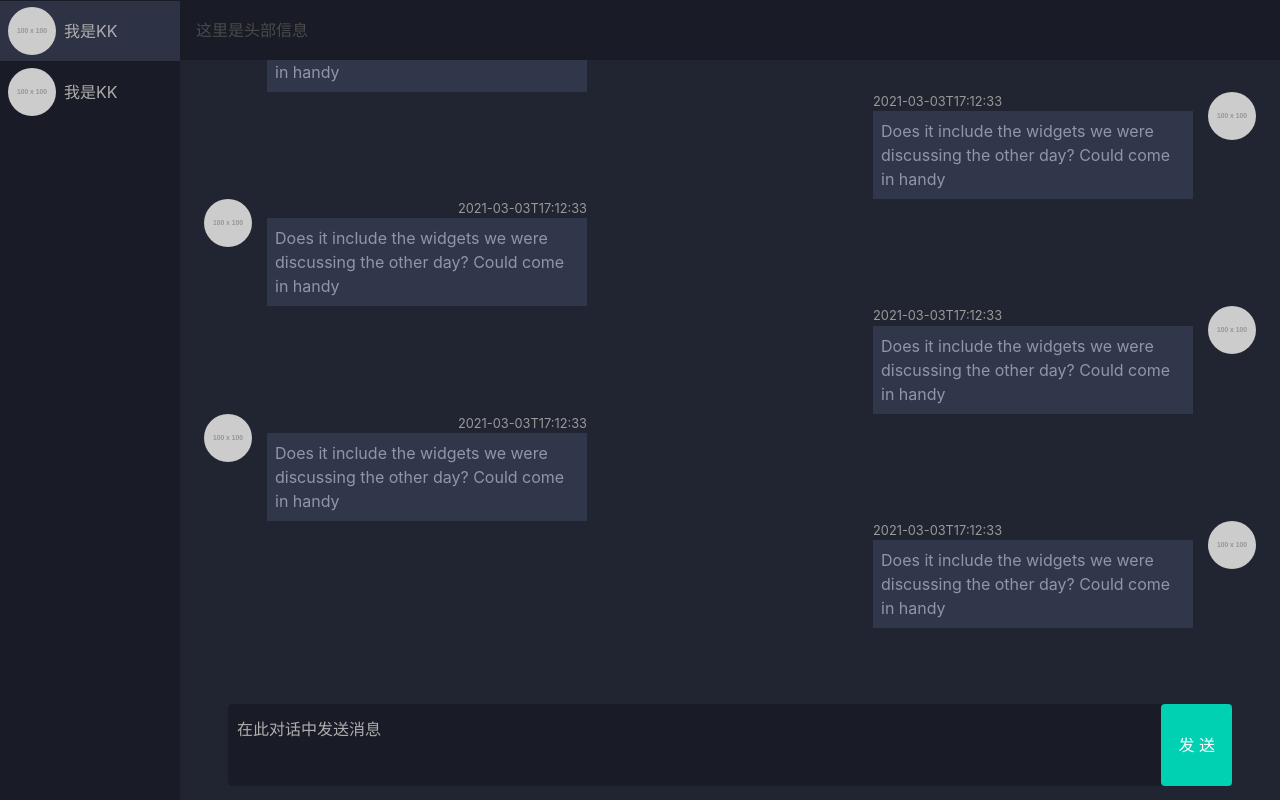
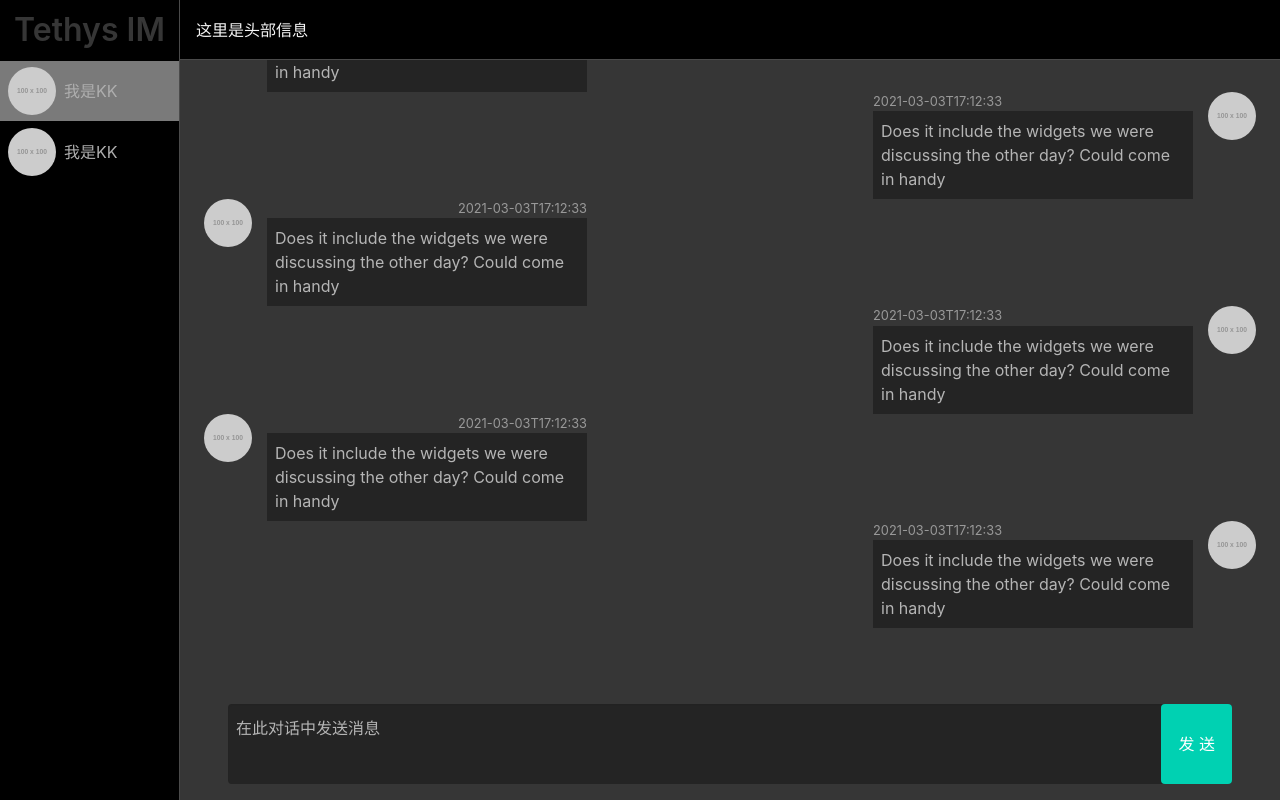
Before and after one commit to chenfeng107/alibaba, a Vue app in the folder tethys-web/: page / in a window 1280 px wide. Built offline with nearby package versions, Linux system fonts and the light colour scheme.

Commit message:
完善布局

```diff
--- a/tethys-web/index.html
+++ b/tethys-web/index.html
@@ -6,7 +6,7 @@
     <meta name="viewport" content="width=device-width, initial-scale=1.0" />
     <title>Tethys IM</title>
   </head>
-  <body>
+  <body class="has-background-dark has-text-light">
     <div id="app"></div>
     <script type="module" src="/src/main.ts"></script>
   </body>
--- a/tethys-web/src/App.vue
+++ b/tethys-web/src/App.vue
@@ -3,6 +3,9 @@
     <div class="chat-inner">
       <div class="chat-top px-4">这里是头部信息</div>
       <div class="chat-left">
+        <div class="has-text-centered py-3">
+          <h1 class="title">Tethys IM</h1>
+        </div>
         <chat-session-list></chat-session-list>
       </div>
       <div class="chat-right">
@@ -40,7 +43,6 @@ export default defineComponent({
   height: 100%;
   max-height: 100vh;
   overflow: hidden;
-  transition: 0.3s;
 }
 
 .chat-container .chat-inner {
@@ -55,13 +57,11 @@ export default defineComponent({
   left: var(--chat-left-width);
   width: calc(100% - var(--chat-left-width));
   height: var(--chat-top-height);
-  background: #191c26;
-  border-bottom: 1px solid #191c26;
   display: flex;
   justify-content: space-between;
   align-items: center;
-  z-index: 9;
-  transition: 0.3s;
+  background: var(--black);
+  border-bottom: 1px solid var(--grey-dark);
 }
 
 .chat-container .chat-left {
@@ -70,9 +70,8 @@ export default defineComponent({
   left: 0;
   width: var(--chat-left-width);
   height: 100%;
-  z-index: 10;
-  background: #191c26;
-  transition: 0.3s;
+  background: var(--black);
+  border-right: 1px solid var(--grey-dark);
 }
 
 .chat-container .chat-right {
@@ -81,8 +80,6 @@ export default defineComponent({
   left: var(--chat-left-width);
   height: calc(100% - var(--chat-top-height));
   width: calc(100% - var(--chat-left-width));
-  background: #212532;
-  transition: 0.3s;
 }
 
 .chat-container .chat-msg-body {
@@ -100,8 +97,6 @@ export default defineComponent({
   left: var(--chat-left-width);
   width: calc(100% - var(--chat-left-width));
   height: var(--chat-action-height);
-  background: #212532;
   z-index: 1;
-  transition: 0.3s;
 }
 </style>
--- a/tethys-web/src/components/ChatAction.vue
+++ b/tethys-web/src/components/ChatAction.vue
@@ -2,7 +2,7 @@
   <div class="control">
     <textarea
       placeholder="在此对话中发送消息"
-      class="textarea p-2"
+      class="textarea p-2 send-msg-input"
       rows="2"
     ></textarea>
     <div class="toolbar">
@@ -20,29 +20,24 @@ export default defineComponent({
 
 <style scoped>
 .control {
+  position: relative;
   box-sizing: border-box;
   clear: both;
   font-size: 1rem;
-  position: relative;
   text-align: inherit;
 }
 
-.control textarea {
-  background: #191c26;
-  border-color: #191c26;
-  color: #aeaeae;
-}
-
-textarea::placeholder {
-  color: #aeaeae;
-}
-
-.textarea {
+.send-msg-input {
   resize: none;
   height: 100%;
   line-height: 2;
-  box-shadow: none !important;
-  transition: 0.3s;
+  background: var(--black-ter);
+  border: var(--black-ter);
+  color: var(--grey-light);
+}
+
+.control .send-msg-input::placeholder {
+  color: var(--grey-light);
 }
 
 .toolbar {
--- a/tethys-web/src/components/ChatMessageList.vue
+++ b/tethys-web/src/components/ChatMessageList.vue
@@ -150,10 +150,6 @@ export default defineComponent({
   width: 8px !important;
 }
 
-.message-panel::-webkit-scrollbar-thumb {
-  background: rgba(0, 0, 0) !important;
-}
-
 .message-item {
   display: flex;
   align-items: flex-start;
@@ -188,7 +184,7 @@ export default defineComponent({
 }
 
 .message-item .message-text {
-  background: #31374b;
-  color: #9195a8;
+  background: var(--black-ter);
+  color: var(--grey-light);
 }
 </style>
--- a/tethys-web/src/components/ChatSessionList.vue
+++ b/tethys-web/src/components/ChatSessionList.vue
@@ -39,6 +39,6 @@ export default defineComponent({
 
 .session-item.is-active,
 .session-item:hover {
-  background: #2d3345;
+  background: var(--grey);
 }
 </style>
--- a/tethys-web/src/main.css
+++ b/tethys-web/src/main.css
@@ -1,9 +1,6 @@
 body {
-  background: #212532;
-  /* background: #121212; */
   height: 100vh;
   width: 100vw;
-  color: #4a4a4a;
   font-size: 1em;
   font-weight: 400;
   line-height: 1.5;
--- a/tethys-web/src/variables.css
+++ b/tethys-web/src/variables.css
@@ -1,4 +1,11 @@
 :root {
+  /* colors */
+  --black: #000000;
+  --black-ter: hsl(0, 0%, 14%);
+  --grey-dark: hsl(0, 0%, 29%);
+  --grey: hsl(0, 0%, 48%);
+  --grey-light: hsl(0, 0%, 71%);
+
   --chat-top-height: 60px;
   --chat-left-width: 180px;
   --chat-action-height: 88px;
```
